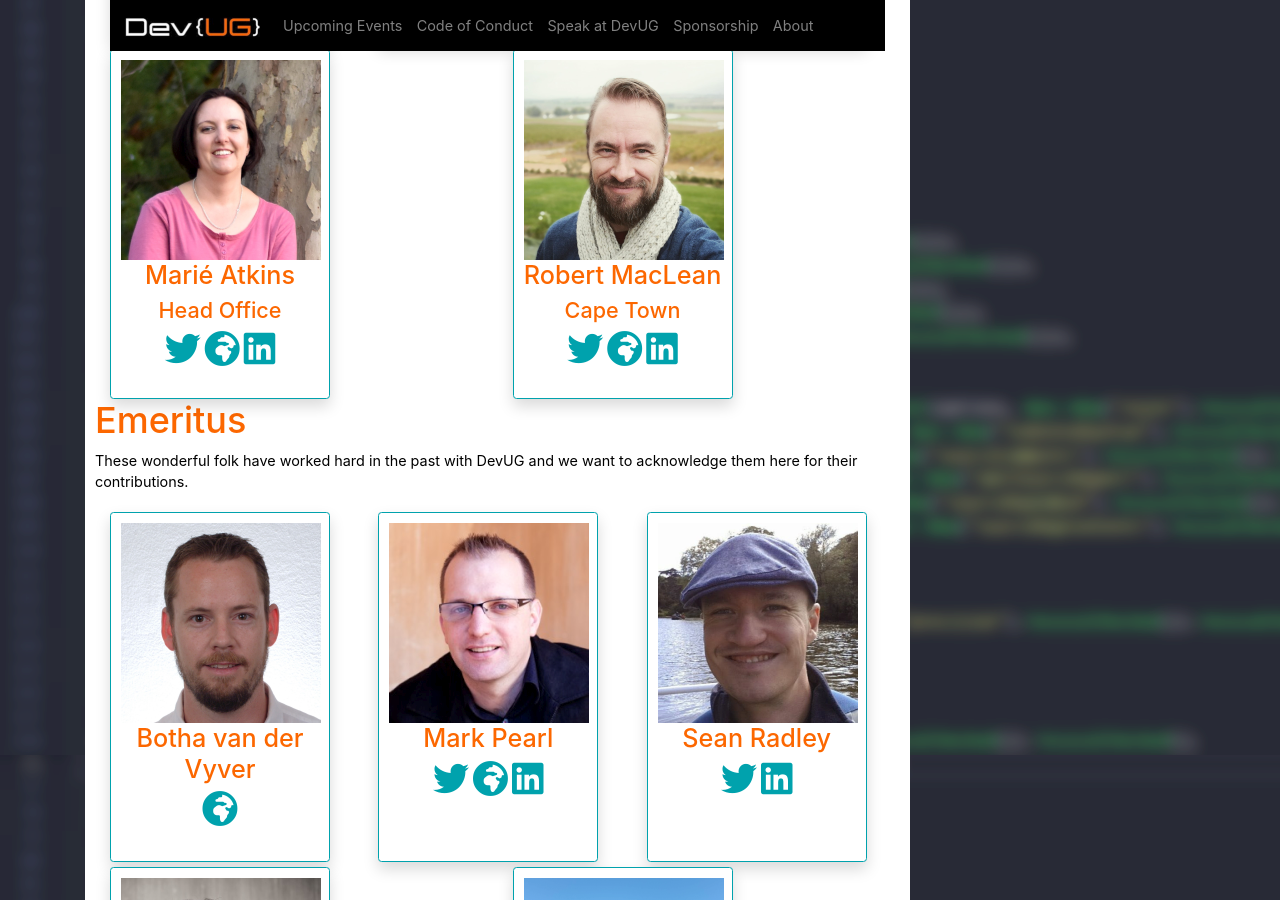
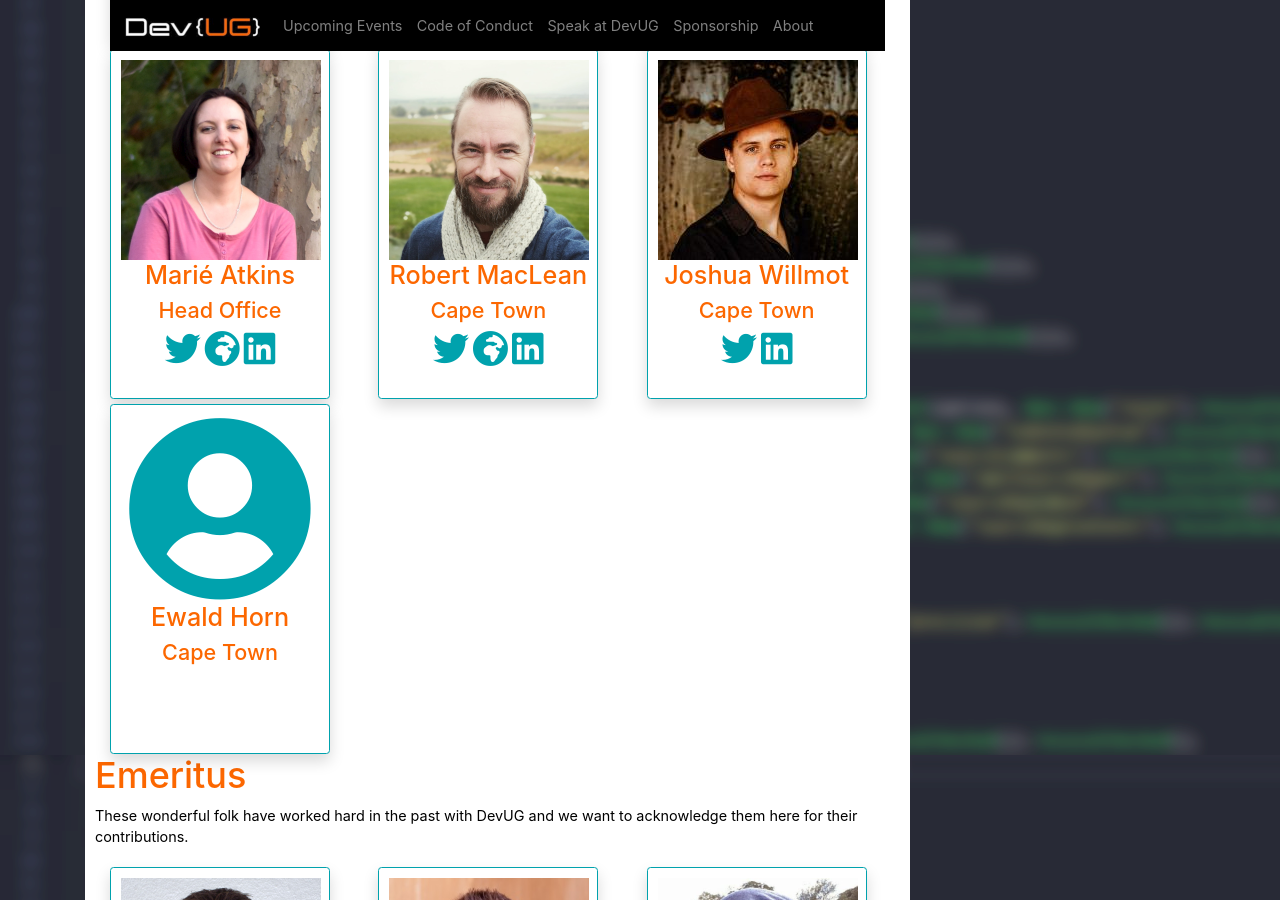
Before and after one commit to DeveloperUserGroup/developerusergroup.github.io, a Jekyll site: the page built from about.html, in a window 1280 px wide and 900 px high, scrolled down 1289 px. Built offline with Jekyll 4.4.1, drawn with Linux system fonts in a browser that asks for light colours; nearby versions of some CDN libraries.

Commit message:
adding new team members

```diff
--- a/_data/members.yml
+++ b/_data/members.yml
@@ -53,3 +53,17 @@
   website: https://www.sadev.co.za
   linkedin: macleanr
   chapter: "Cape Town"
+
+- name: "Joshua Willmot"
+  photo: joshua.jpg
+  twitter: Joshi_Will
+  website:
+  linkedin: joshua-willmot-b5268664
+  chapter: "Cape Town"
+
+- name: "Ewald Horn"
+  photo:
+  twitter:
+  website:
+  linkedin:
+  chapter: "Cape Town"
--- a/package.json
+++ b/package.json
@@ -4,7 +4,6 @@
   "repository": "https://github.com/rmaclean/devug",
   "watch": {
     "build:sass": "/src/scss/*.scss",
-    "build:css": "/css/devug.css",
     "build:javascript": [
       "js/bootstrap.min.js",
       "js/lazyload.min.js",
```
Also changed, not shown: imgs/team/joshua.jpg (added).
